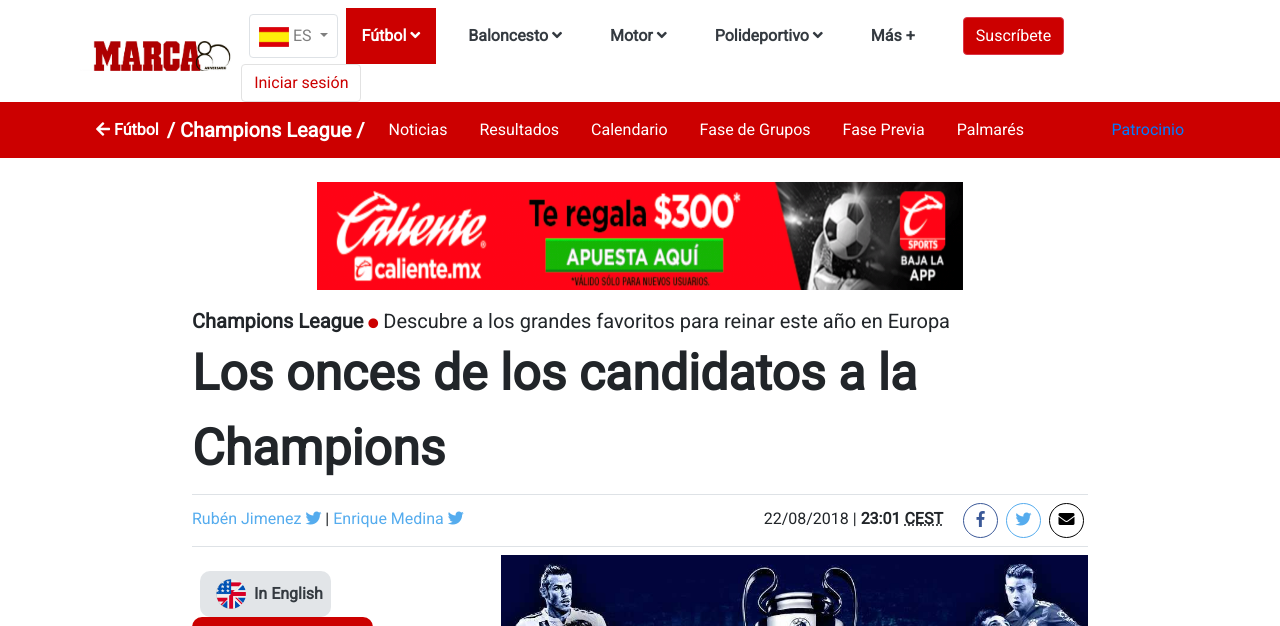
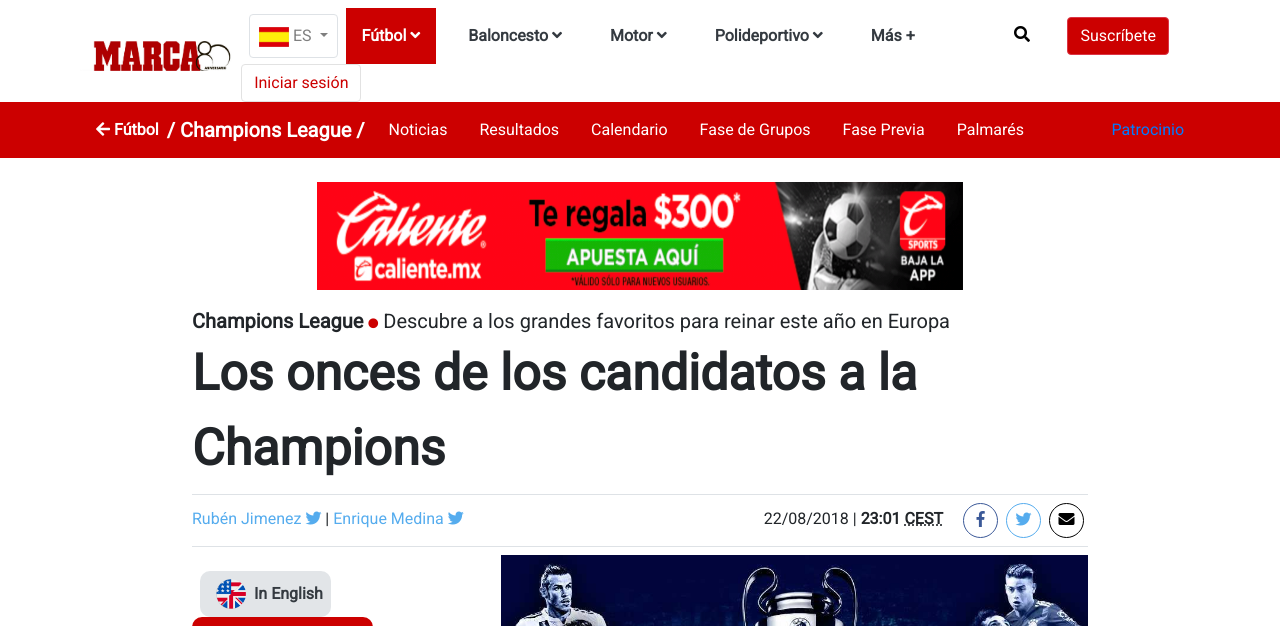
Before and after one commit to CarmenMiranda/Practica5-Completa, a plain HTML site: page paginaNota.html in a window 1280 px wide. Shown: the top 626 px of the page. Drawn offline with nearby package versions, Linux system fonts and the light colour scheme.

Commit message:
Agregué botón de búsqueda.

```diff
--- a/css/style-nota.css
+++ b/css/style-nota.css
@@ -44,6 +44,25 @@ nav{
 
 .btn-danger, .bg-danger{
     background-color: #c00 !important;
+}
+
+#primeraBarra div.search{
+    border-radius: 50%;
+    background-color: transparent;
+    width: 35px;
+    height: 35px;
+}
+
+#primeraBarra div.search:hover{
+    background-color: #000;
+}
+
+#primeraBarra div.search a{
+    color: #000;
+}
+
+#primeraBarra div.search:hover a{
+    color: #fff;
 }
 
 #btnIniciaSesion{
@@ -248,19 +267,12 @@ footer .inferior .redes-sociales .rss{
         margin-right: 5px !important;
     }
 
-    .search{
-        width: 30%;
-    }
 }
 
 @media screen and (max-width: 888px) {
     /*HEADER*/
     .main{
         width: 90%;
-    }
-
-    .search{
-        width: 100%;
     }
 }
 
--- a/paginaNota.html
+++ b/paginaNota.html
@@ -94,6 +94,7 @@
                                     </div>
                                 </div>
                             </div>
+                            <div class="ml-md-auto search text-center py-1 mx-1"><a href="#"><i class="fas fa-search"></i></a></div>
                             <button id="btnSuscribete" class="btn btn-danger  mh-75 my-2 my-sm-0 mr-3 ml-4" type="submit">Suscríbete</button>
                             <button id="btnIniciaSesion" class="btn text-danger  mh-75 my-2 my-sm-0" type="submit">Iniciar sesión</button>
                         </div>
```
